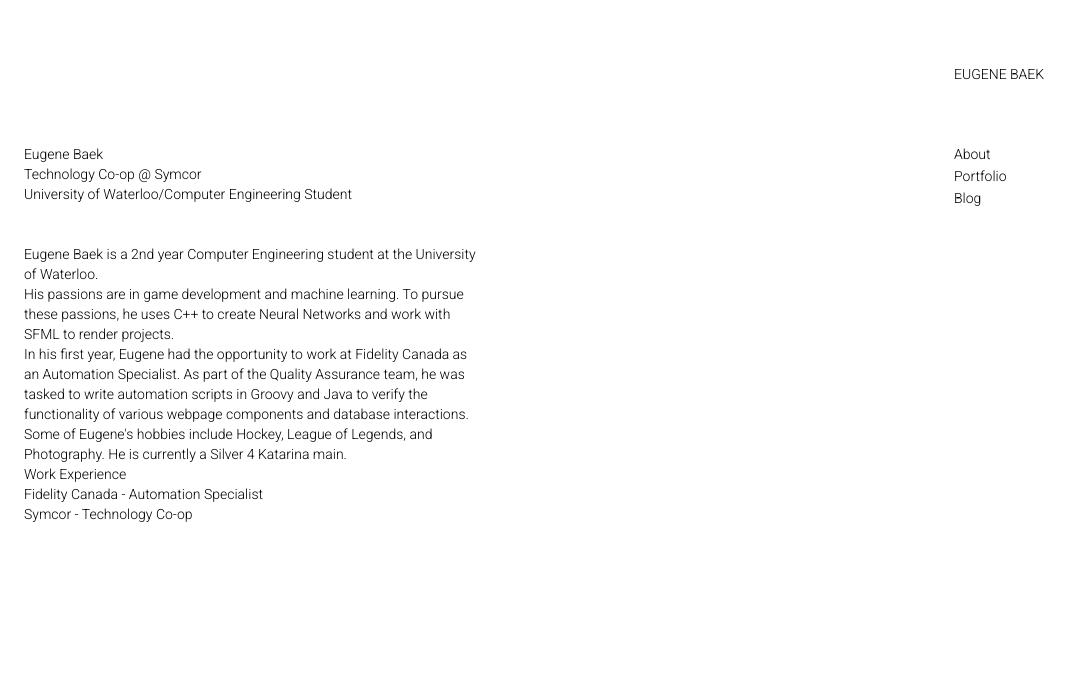
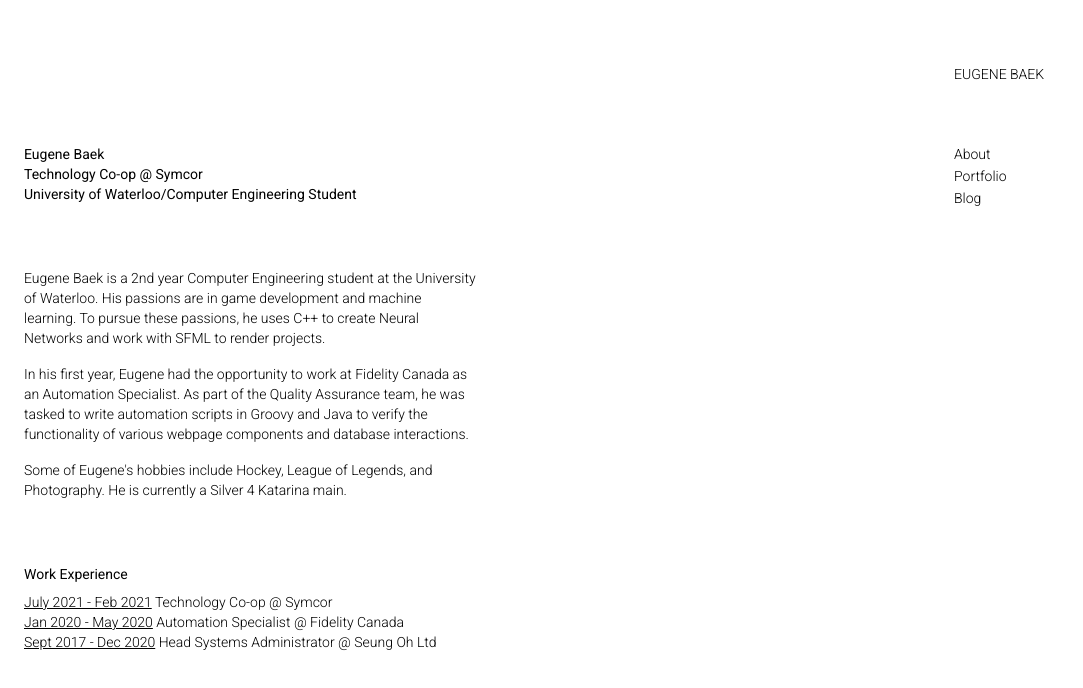
Before and after one commit to Eugenebaek/eugenebaek.ca, a Next.js app: page /about in a window 1280 px wide. Shown: the top 688 px of the page, without its empty margins (0-1083 px from the left). Built offline with nearby package versions, Linux system fonts and the light colour scheme.

Commit message:
design changes

```diff
--- a/pages/about/index.js
+++ b/pages/about/index.js
@@ -1,32 +1,38 @@
 export default function About() {
 
-    const experiences = ["Fidelity Canada - Automation Specialist", "Symcor - Technology Co-op"]
-    const experienceList = experiences.map((experience) => <p>{experience}</p>)
+    const experiences = [
+        {title: "Technology Co-op", company: "Symcor", date: "July 2021 - Feb 2021"},
+        {title: "Automation Specialist", company: "Fidelity Canada", date: "Jan 2020 - May 2020"},
+        {title: "Head Systems Administrator", company: "Seung Oh Ltd", date: "Sept 2017 - Dec 2020"}
+    ]
 
     return (
-        <main className='w-1/2'>
-            <div className='mb-10'>
+        <main className='w-full sm:w-1/2'>
+            <div className='mb-16 font-normal'>
                 <h1>Eugene Baek</h1>
                 <h2>Technology Co-op @ Symcor</h2>
                 <h2>University of Waterloo/Computer Engineering Student</h2>
             </div>
-            <div>
-                <p>Eugene Baek is a 2nd year Computer Engineering student at the University of Waterloo. </p>
-                <p>His passions are in game development and machine learning. To pursue these passions, he uses C++ to
+            <div className='mb-16'>
+                <p className='mb-4'>Eugene Baek is a 2nd year Computer Engineering student at the University of
+                    Waterloo. His passions are in game development and machine learning. To pursue these passions, he
+                    uses C++ to
                     create Neural Networks and work with SFML to render projects.</p>
-                <p>In his first year, Eugene had the opportunity to work at Fidelity Canada as an Automation Specialist.
-                    As
-                    part of the Quality Assurance team, he was tasked to write automation scripts in Groovy and Java to
+                <p className='mb-4'>In his first year, Eugene had the opportunity to work at Fidelity Canada as an
+                    Automation Specialist.
+                    As part of the Quality Assurance team, he was tasked to write automation scripts in Groovy and Java
+                    to
                     verify the functionality of various webpage components and database interactions.</p>
                 <p>Some of Eugene's hobbies include Hockey, League of Legends, and Photography. He is currently a Silver
                     4
                     Katarina main.</p>
             </div>
-
-
             <div>
-                <h2>Work Experience</h2>
-                {experienceList}
+                <h2 className='mb-2 font-normal'>Work Experience</h2>
+                {experiences.map((experience) => (
+                    <p><span className='underline'>{experience.date}</span> {experience.title} @ {experience.company}
+                    </p>
+                ))}
             </div>
         </main>
     )
```
